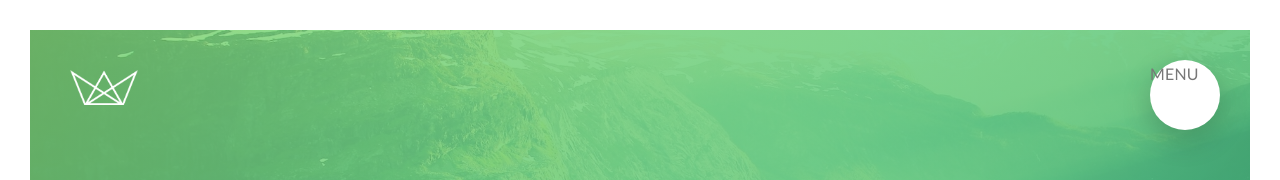
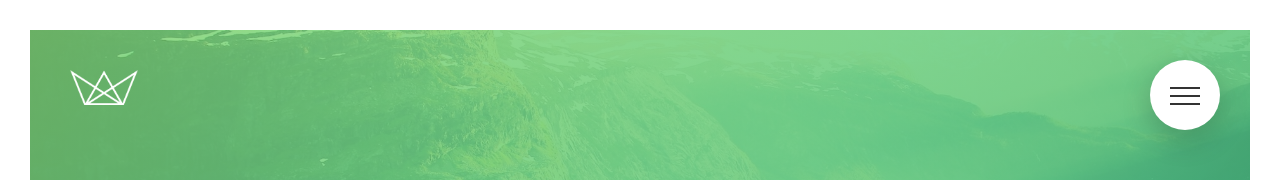
Before and after one commit to shaunak-badani/Natours-React, a React (Vite) app: page / in a window 1280 px wide. Shown: the top 180 px of the page. Built offline with nearby package versions, Linux system fonts and the light colour scheme.

Commit message:
Completed navigation element

```diff
--- a/src/components/Navigation.scss
+++ b/src/components/Navigation.scss
@@ -18,6 +18,8 @@
         z-index: 2000;
 
         box-shadow: 0 1rem 3rem rgba($color-black, 0.2);
+        text-align: center;
+        cursor: pointer;
     }
 
     &Background {
@@ -112,4 +114,54 @@
         width: 100%;
         opacity: 1;
     }
+
+    // ICON
+
+    &Icon {
+
+        position: relative;
+        margin-top: 3.5rem;
+
+        &,
+        &::before,
+        &::after {
+            width: 3rem;
+            height: 2px;
+            background-color: $color-grey-dark-3;
+            display: inline-block;
+        }
+
+        &::before,
+        &::after {
+            content: "";
+            position: absolute;
+            left: 0;
+            transition: all 0.2s;
+        }
+
+        &::before { top: -0.8rem; }
+        &::after { top: 0.8rem; }
+    }
+
+    &Button:hover &Icon::before {
+        top: -1rem;
+    }
+
+    &Button:hover &Icon::after {
+        top: 1rem;
+    }
+
+    &Checkbox:checked + &Button &Icon {
+        background-color: transparent;
+    }
+
+    &Checkbox:checked + &Button &Icon::before {
+        top: 0;
+        transform: rotate(135deg);
+    }
+
+    &Checkbox:checked + &Button &Icon::after {
+        top: 0;
+        transform: rotate(-135deg);
+    }
 }
--- a/src/components/Navigation.tsx
+++ b/src/components/Navigation.tsx
@@ -7,7 +7,11 @@ const Navigation = () => {
         <div className="navigation">
             <input type="checkbox" className="navigationCheckbox" id="naviToggle" />
 
-            <label htmlFor="naviToggle" className="navigationButton">MENU</label>
+            <label htmlFor="naviToggle" className="navigationButton">
+                <span className="navigationIcon">
+                    &nbsp;
+                </span>
+            </label>
 
             <div className="navigationBackground">&nbsp;</div>
 
--- a/src/pages/Footer.scss
+++ b/src/pages/Footer.scss
@@ -7,8 +7,8 @@
     color: $color-grey-light-1;
 
     &LogoBox {
-        // text align only centers inline elements
-        // since image is
+        // text align only centers inline and inline-block elements
+        // since image is inline it centers it
         text-align: center;
         margin-bottom: 8rem;
     }
```
